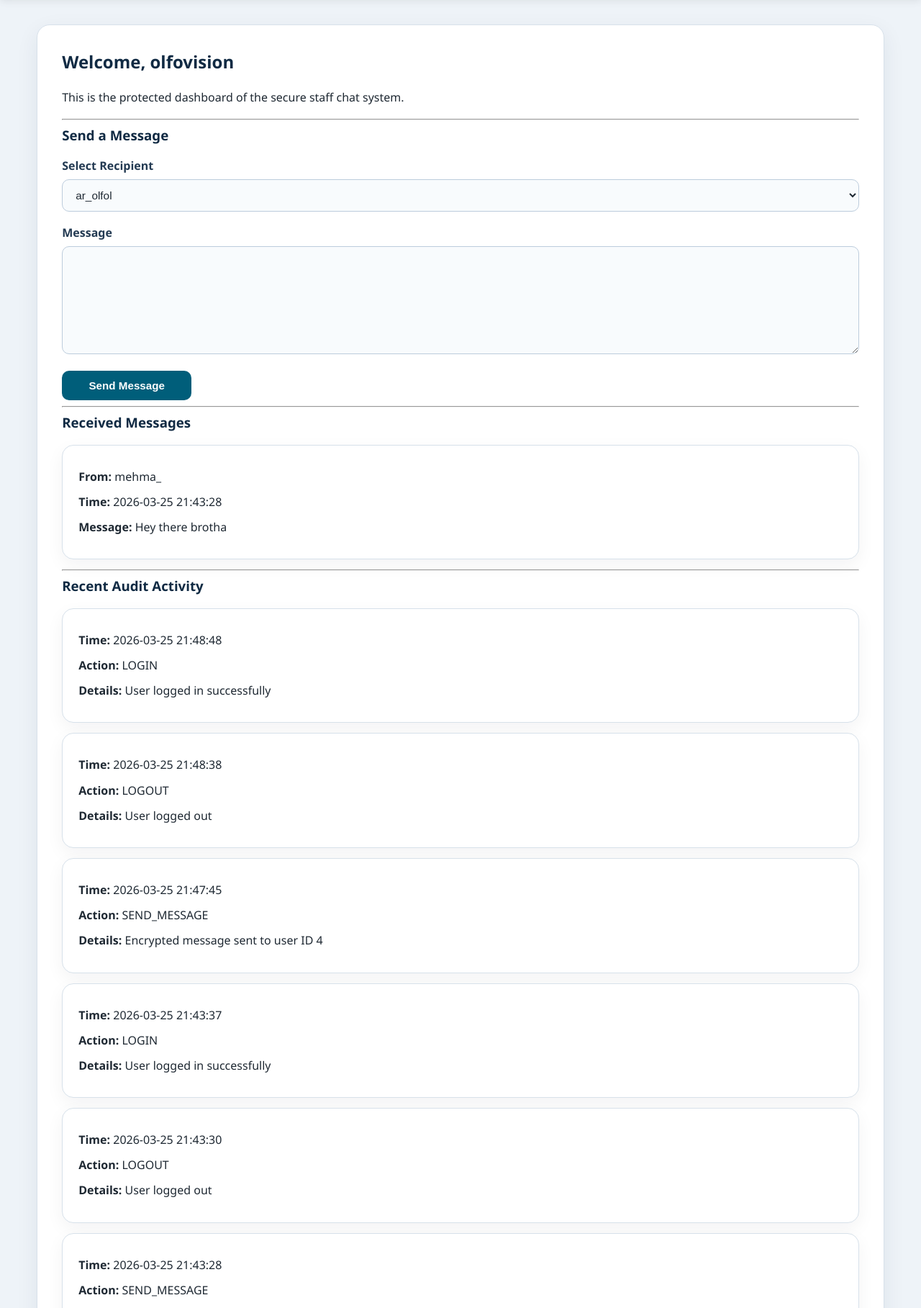
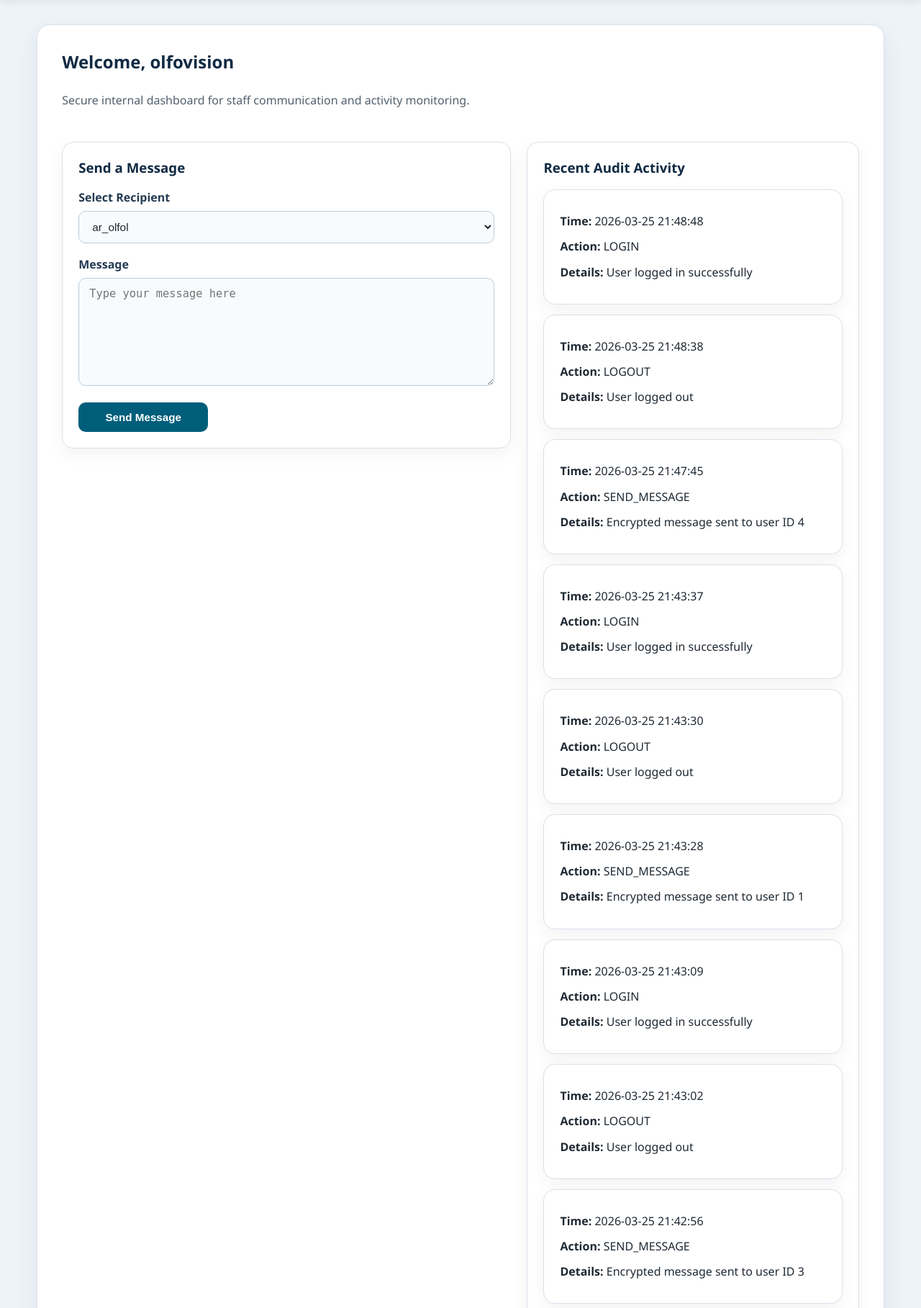
Before and after one commit to ar24abw/UH-secure-staff-chat, a Flask app: page /dashboard in a window 1280 px wide. Shown: the part 68-1885 px from the top of the page at 72% size. Run offline with Flask 3, Linux system fonts and the light colour scheme; a user stored in the database is signed in; data comes from the database, SQL or seed files in the repository.

Commit message:
dashboard layout
improve dashboard layout with separate sent received and audit sections

```diff
--- a/web_app/templates/dashboard.html
+++ b/web_app/templates/dashboard.html
@@ -1,46 +1,117 @@
 {% extends "base.html" %} {% block content %}
+<div class="page-heading">
   <h2>Welcome, {{ session["username"] }}</h2>
-<p>This is the protected dashboard of the secure staff chat system.</p>
+  <p class="muted">
+    Secure internal dashboard for staff communication and activity monitoring.
+  </p>
+</div>
 
-<hr />
+<div
+  style="
+    display: grid;
+    grid-template-columns: 1.15fr 0.85fr;
+    gap: 22px;
+    align-items: start;
+    margin-bottom: 22px;
+  "
+>
+  <div class="content-card">
+    <h3 style="margin-bottom: 18px">Send a Message</h3>
 
-<h3>Send a Message</h3>
     <form method="POST" class="form-container">
-  <label>Select Recipient</label>
-  <select name="receiver_id" required>
+      <label for="receiver_id">Select Recipient</label>
+      <select name="receiver_id" id="receiver_id" required>
         {% for user in users %}
         <option value="{{ user['id'] }}">{{ user['username'] }}</option>
         {% endfor %}
       </select>
 
-  <label>Message</label>
-  <textarea name="message_text" rows="4" required></textarea>
+      <label for="message_text">Message</label>
+      <textarea
+        name="message_text"
+        id="message_text"
+        rows="6"
+        required
+        placeholder="Type your message here"
+      ></textarea>
 
       <button type="submit">Send Message</button>
     </form>
+  </div>
 
-<hr />
+  <div class="content-card">
+    <h3 style="margin-bottom: 18px">Recent Audit Activity</h3>
 
-<h3>Received Messages</h3>
-{% if received_messages %} {% for msg in received_messages %}
-<div class="log-box">
+    {% if logs %}
+    <div style="display: flex; flex-direction: column; gap: 14px">
+      {% for log in logs %}
+      <div class="log-box" style="margin-bottom: 0">
+        <p><strong>Time:</strong> {{ log['created_at'] }}</p>
+        <p><strong>Action:</strong> {{ log['action'] }}</p>
+        <p><strong>Details:</strong> {{ log['details'] }}</p>
+      </div>
+      {% endfor %}
+    </div>
+    {% else %}
+    <p class="empty-state">No audit logs yet.</p>
+    {% endif %}
+  </div>
+</div>
+
+<div
+  style="
+    display: grid;
+    grid-template-columns: 1fr 1fr;
+    gap: 22px;
+    align-items: start;
+  "
+>
+  <div class="content-card">
+    <h3 style="margin-bottom: 18px">Received Messages</h3>
+
+    {% if received_messages %}
+    <div style="display: flex; flex-direction: column; gap: 14px">
+      {% for msg in received_messages %}
+      <div class="log-box" style="margin-bottom: 0">
         <p><strong>From:</strong> {{ msg['sender_name'] }}</p>
         <p><strong>Time:</strong> {{ msg['created_at'] }}</p>
         <p><strong>Message:</strong> {{ msg['message_text'] }}</p>
       </div>
-{% endfor %} {% else %}
-<p>No messages received yet.</p>
+      {% endfor %}
+    </div>
+    {% else %}
+    <p class="empty-state">No messages received yet.</p>
     {% endif %}
+  </div>
 
-<hr />
+  <div class="content-card">
+    <h3 style="margin-bottom: 18px">Sent Messages</h3>
 
-<h3>Recent Audit Activity</h3>
-{% if logs %} {% for log in logs %}
-<div class="log-box">
-  <p><strong>Time:</strong> {{ log['created_at'] }}</p>
-  <p><strong>Action:</strong> {{ log['action'] }}</p>
-  <p><strong>Details:</strong> {{ log['details'] }}</p>
+    {% if sent_messages %}
+    <div style="display: flex; flex-direction: column; gap: 14px">
+      {% for msg in sent_messages %}
+      <div class="log-box" style="margin-bottom: 0">
+        <p><strong>To:</strong> {{ msg['receiver_name'] }}</p>
+        <p><strong>Time:</strong> {{ msg['created_at'] }}</p>
+        <p><strong>Message:</strong> {{ msg['message_text'] }}</p>
       </div>
-{% endfor %} {% else %}
-<p>No audit logs yet.</p>
-{% endif %} {% endblock %}
+      {% endfor %}
+    </div>
+    {% else %}
+    <p class="empty-state">No sent messages yet.</p>
+    {% endif %}
+  </div>
+</div>
+
+<style>
+  @media (max-width: 900px) {
+    div[style*="grid-template-columns: 1.15fr 0.85fr"] {
+      grid-template-columns: 1fr !important;
+    }
+
+    div[style*="grid-template-columns: 1fr 1fr"] {
+      grid-template-columns: 1fr !important;
+    }
+  }
+</style>
+{% endblock %}
```
Lines whose indentation alone changed are shown as unchanged.
